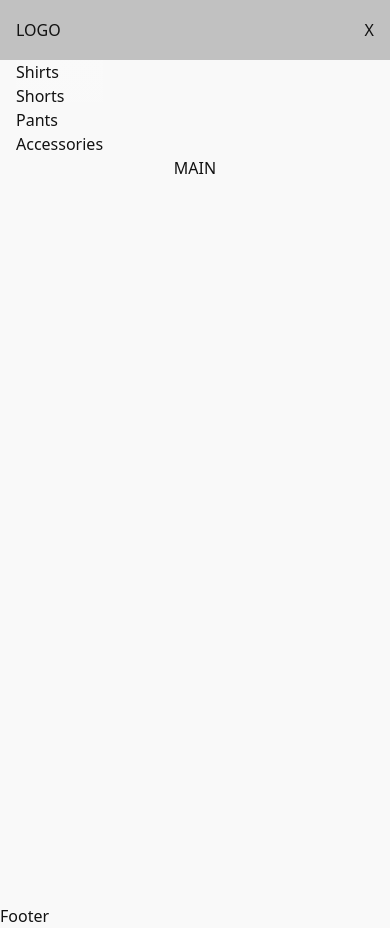
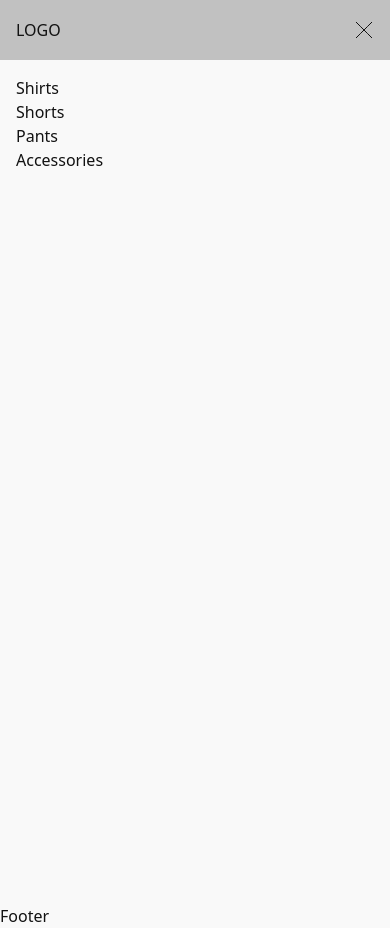
Before and after one commit to duncanmatt/ecomm_next, a Next.js app: page / in a window 390 px wide. Both pictures are taken after a click on the element 364 px from the left and 30 px from the top of the page. Built offline with nearby package versions, Linux system fonts and the light colour scheme.

Commit message:
close icon

```diff
--- /dev/null
+++ b/src/components/header/CloseIcon.tsx
@@ -0,0 +1,21 @@
+const CloseIcon = () => {
+	return (
+		<svg
+			width='20'
+			height='20'
+			viewBox='0 0 20 20'
+			fill='none'
+			xmlns='http://www.w3.org/2000/svg'>
+			<path
+				d='M1.99805 2.0022C8.30314 8.30729 11.6939 11.6887 17.999 17.9938'
+				stroke='#121212'
+				strokeWidth='1'></path>
+			<path
+				d='M18.0068 2.0105C11.7017 8.31559 8.31232 11.7052 2.00722 18.0103'
+				stroke='#121212'
+				strokeWidth='1'></path>
+		</svg>
+	);
+};
+
+export default CloseIcon;
--- a/src/components/header/Menu.tsx
+++ b/src/components/header/Menu.tsx
@@ -25,7 +25,7 @@ const links = [
 
 const Menu = () => {
 	return (
-		<div>
+		<div className='z-100'>
 			<ul>
 				{links.map(link => (
 					<li key={link.id}>
--- a/src/components/header/Mobile.tsx
+++ b/src/components/header/Mobile.tsx
@@ -4,6 +4,7 @@ import Menu from './Menu';
 import SearchIcon from './SearchIcon';
 import CartIcon from './CartIcon';
 import BurgerIcon from './BurgerIcon';
+import CloseIcon from './CloseIcon';
 
 const Mobile = () => {
 	const [menuOpen, setMenuOpen] = useState(false);
@@ -39,7 +40,7 @@ const Mobile = () => {
 						<span
 							className='flex ms-1rem cursor-pointer'
 							onClick={toggleMenu}>
-							{menuOpen ? 'X' : <BurgerIcon />}
+							{menuOpen ? <CloseIcon /> : <BurgerIcon />}
 						</span>
 					</li>
 				</ul>
@@ -50,8 +51,13 @@ const Mobile = () => {
 						style={{
 							position: 'absolute',
 							top: '60px',
+							left: '0',
+							right: '0',
+							bottom: '0',
 							height: `calc(100vh-60px)}`,
-							background: `var(--gradient)`,
+							background: `#f9f9f9`,
+							padding: '1rem',
+							zIndex: '100',
 						}}>
 						<Menu />
 					</div>
```
